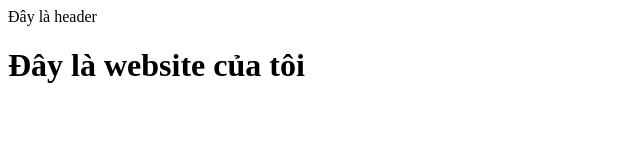
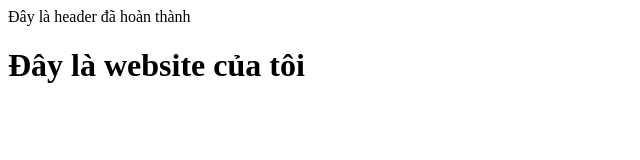
Before and after one commit to lephathien/web-ban-laptop, a plain HTML site: page index.html in a window 1280 px wide. Shown: the whole page, without its empty margins (0-640 px from the left). Drawn offline with Linux system fonts and the light colour scheme.

Commit message:
feat: complete header section

```diff
--- a/index.html
+++ b/index.html
@@ -6,7 +6,7 @@
     <title>Document</title>
 </head>
 <body>
-    <header>Đây là header</header>
+    <header>Đây là header đã hoàn thành</header>
     <h1>Đây là website của tôi</h1>
 </body>
 </html>
```
